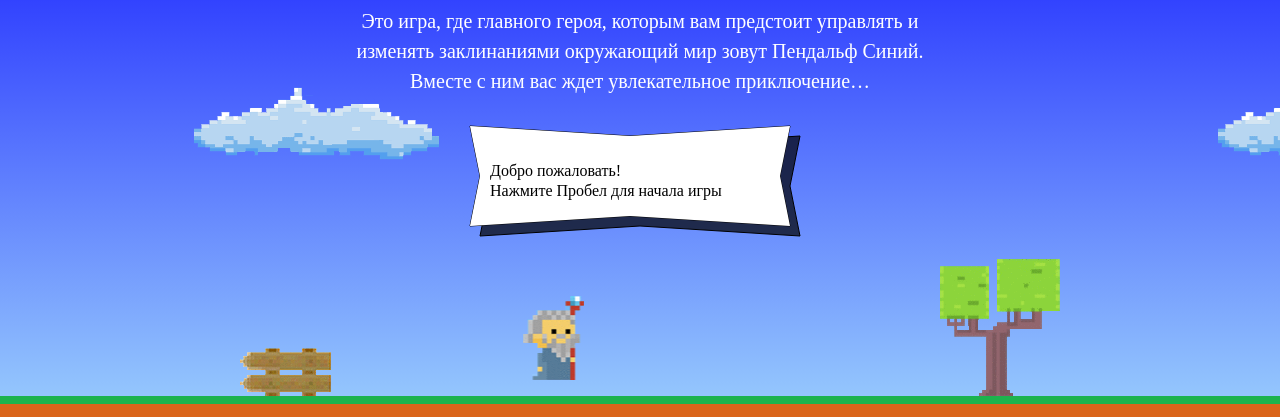
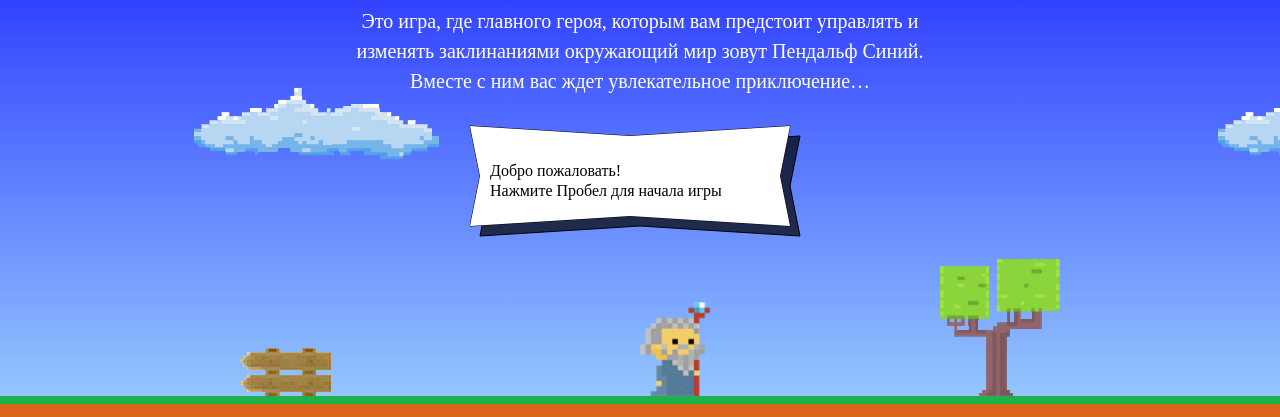
Before and after one commit to Frnkovich/538997-code-and-magick, a website: page index.html in a window 1280 px wide. Shown: the part 203-620 px from the top of the page. Drawn offline with Linux system fonts and the light colour scheme; a web font is replaced by a local one.

Commit message:
Поменял параметры игра по задю

```diff
--- a/index.html
+++ b/index.html
@@ -181,6 +181,24 @@
   </div>
 </template>
 
+<script>
+	var fireballSize = 22;
+	var wizardSpeed  = 3;
+	var  wizardWidth = 70;
+	var getWizardHeight  = function(){
+		return 1.337*wizardWidth;
+	}
+	var getFireballSpeed = function(left){
+		return left ?  5 :  2;
+	}
+	var getWizardX = function(width){
+		return width / 2;
+	}
+	var getWizardY = function(height){
+		return height - 94;
+	}
+</script>
+
 <script src="js/game.js"></script>
 
 </body>
```
